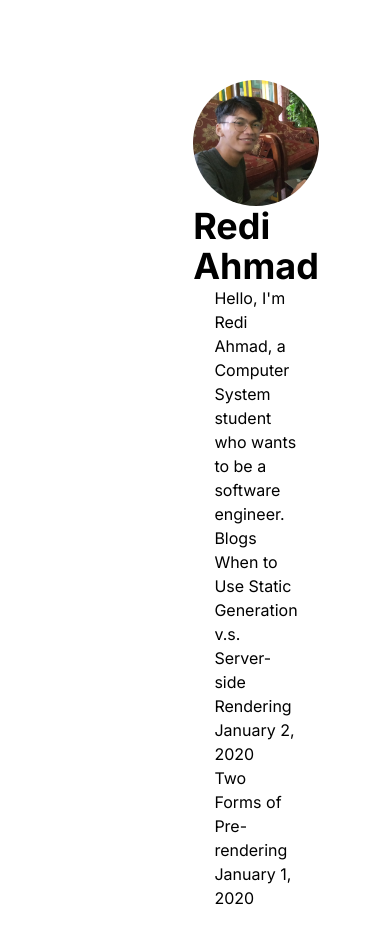
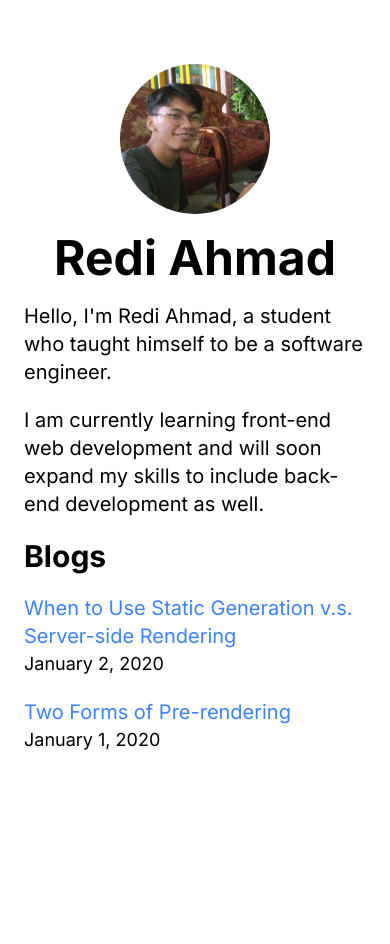
Before and after one commit to rediahmds/scratch-blog-nextjs, a Next.js app: page / in a window 390 px wide. Shown: the top 944 px of the page. After the commit the page ends 844 px from the top, so only its background shows below. Built offline with nearby package versions, Linux system fonts and the light colour scheme.

Commit message:
styles: improve UI for medium screen mobile phone
Currently not optimized for small (screen < 320px)

```diff
--- a/components/DateTime.tsx
+++ b/components/DateTime.tsx
@@ -11,13 +11,15 @@ export default function DateTime({
 }) {
   const parsedDate = parseISO(dateStr); // Returns date type
   return (
-    <div>
+    <section className="text-lg">
       <time dateTime={dateStr}>{format(parsedDate, 'MMMM d, yyyy')}</time>
       {!home && (
         <div>
-          <span>{`${formatDistanceToNow(parsedDate)} ago`}</span>
+          <span className="text-base text-gray-500">{`Posted ${formatDistanceToNow(
+            parsedDate
+          )} ago`}</span>
         </div>
       )}
-    </div>
+    </section>
   );
 }
--- a/components/Layout.tsx
+++ b/components/Layout.tsx
@@ -18,16 +18,16 @@ export default function Layout({ children, home }: Props) {
 
   return (
     <div
-      className={`flex flex-col items-center text-black mx-64 ${
-        home ? 'my-20' : 'my-16'
-      } ${inter.className}`}
+      className={`flex flex-col items-center text-black mx-6 md:mx-64 ${
+        home ? 'my-16' : 'my-12'
+      } ${inter.className} gap-y-5`}
     >
       <Head>
         {/* METADATA */}
         <title>{ownerName}</title>
       </Head>
 
-      <header className="flex flex-col items-center">
+      <header className="flex flex-col items-center gap-y-5">
         {/* CONTAINS IMAGE AND NAME */}
         {/* If rendered at home route, pic & text should be bigger */}
         {home ? (
@@ -39,7 +39,7 @@ export default function Layout({ children, home }: Props) {
               height={150}
               width={150}
             />
-            <h2 className="text-4xl font-bold">{ownerName}</h2>
+            <h2 className="text-5xl font-bold">{ownerName}</h2>
           </>
         ) : (
           <>
@@ -55,12 +55,28 @@ export default function Layout({ children, home }: Props) {
         )}
       </header>
 
-      <main>{children}</main>
+      <main className={`flex flex-col gap-y-5`}>{children}</main>
 
       {/* If not at home route, render a button to go back */}
       {!home && (
-        <div className="bg-gray-300 hover:bg-gray-400 py-2 px-4 rounded-full self-start">
-          <Link href={'/'}>← Back to Home</Link>
+        <div className="basis-8 bg-gray-300 hover:bg-gray-200 py-3 px-4 rounded-full self-start mt-10">
+          <Link href={'/'}>
+            <svg
+              xmlns="http://www.w3.org/2000/svg"
+              fill="none"
+              viewBox="0 0 24 24"
+              strokeWidth={1.5}
+              stroke="currentColor"
+              className="w-6 h-6 inline"
+            >
+              <path
+                strokeLinecap="round"
+                strokeLinejoin="round"
+                d="M11.25 9l-3 3m0 0l3 3m-3-3h7.5M21 12a9 9 0 11-18 0 9 9 0 0118 0z"
+              />
+            </svg>{' '}
+            Back to Home
+          </Link>
         </div>
       )}
     </div>
--- a/pages/index.tsx
+++ b/pages/index.tsx
@@ -14,20 +14,24 @@ export default function Home({
     id: string;
   }[];
 }) {
-  const ownerDescription = `Hello, I'm Redi Ahmad, a Computer System student who wants to be a software engineer.`;
+  const ownerIntroduction = `Hello, I'm Redi Ahmad, a student who taught himself to be a software engineer.`;
+  const ownerDescription = `I am currently learning front-end web development and will soon expand my skills to include back-end development as well. `;
   return (
     <Layout home>
       <Head>
         <title>Reday Blogs</title>
       </Head>
-      <p>{ownerDescription}</p>
+      <article className="flex flex-col gap-y-5 text-xl">
+        <p>{ownerIntroduction}</p>
+        <p>{ownerDescription}</p>
+      </article>
       <section>
-        <h2>Blogs</h2>
-        <ul>
+        <h2 className="text-3xl font-bold">Blogs</h2>
+        <ul className="flex flex-col gap-y-5 py-5 list-none">
           {postMetadata.map(({ id, date, title }) => (
             <li key={id}>
-              <Link href={`posts/${id}`}>
-                <h2>{title}</h2>
+              <Link href={`posts/${id}`} className="text-blue-500/100">
+                <h2 className="text-xl">{title}</h2>
               </Link>
               <DateTime dateStr={date} home />
             </li>
--- a/pages/posts/[id].tsx
+++ b/pages/posts/[id].tsx
@@ -15,15 +15,23 @@ export default function Post({
     content: string;
   };
 }) {
+  // Set class of ul, cuz tailwind removes the list style by default
+  const HTMLcontent = post.content.replace(
+    `<ul>`,
+    `<ul class="list-disc ml-8">`
+  );
   return (
     <Layout>
       <Head>
         <title>{post.title}</title>
       </Head>
       <article>
-        <h1>{post.title}</h1>
+        <h1 className="text-3xl font-bold">{post.title}</h1>
         <DateTime dateStr={post.date} />
-        <main dangerouslySetInnerHTML={{ __html: post.content }} />
+        <main
+          dangerouslySetInnerHTML={{ __html: HTMLcontent }}
+          className="flex flex-col gap-y-5 py-8 list-disc"
+        />
       </article>
     </Layout>
   );
```
